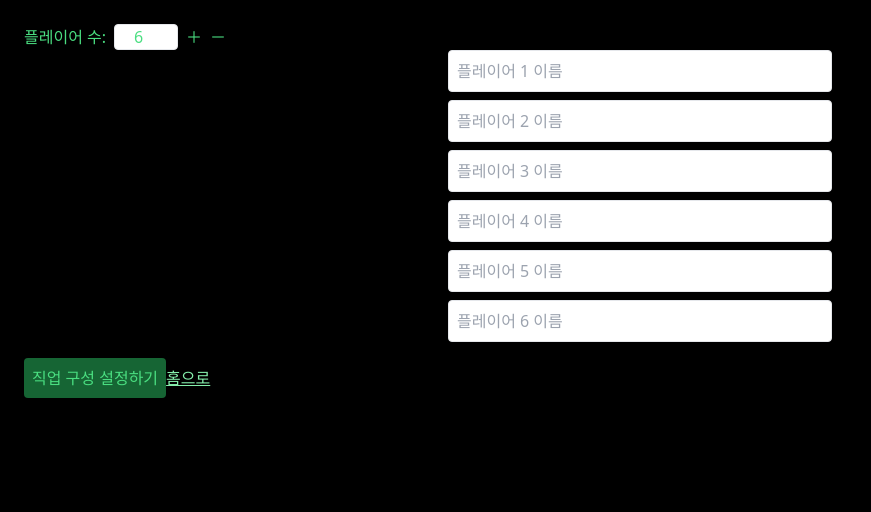
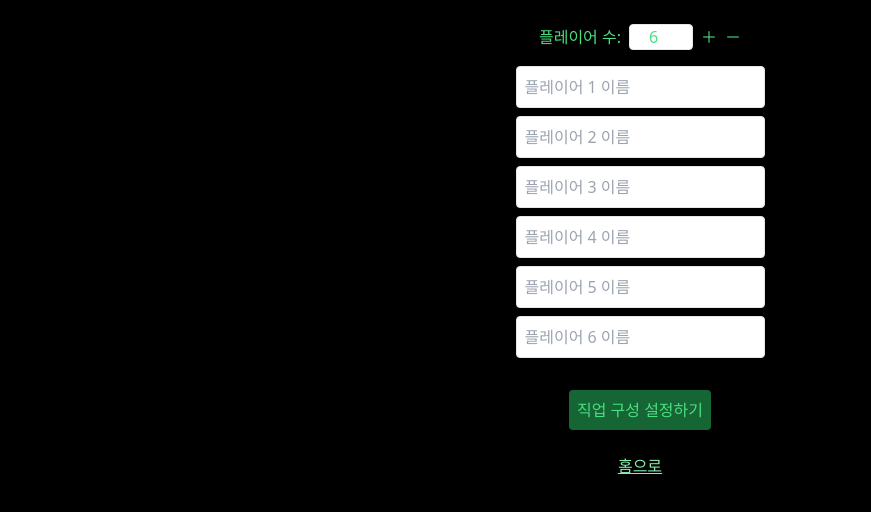
Before and after one commit to kuro793/Midnight-Mafia, a React (Vite) app: page /Midnight-Mafia/players in a window 1280 px wide. Shown: the top 512 px of the page, without its empty margins (0-871 px from the left). Built offline with nearby package versions, Linux system fonts and the light colour scheme.

Commit message:
Update Players.jsx

```diff
--- a/src/pages/game/setting/Players.jsx
+++ b/src/pages/game/setting/Players.jsx
@@ -31,7 +31,7 @@ export default function Players() {
   };
 
   return (
-    <div className="min-h-screen bg-black text-green-400 flex-col items-center gap-4 p-6">
+    <div className="min-h-screen bg-black text-green-400 flex flex-col items-center gap-4 p-6">
       <div className="flex items-center gap-2">
         <label>플레이어 수:</label>
         <input
```
